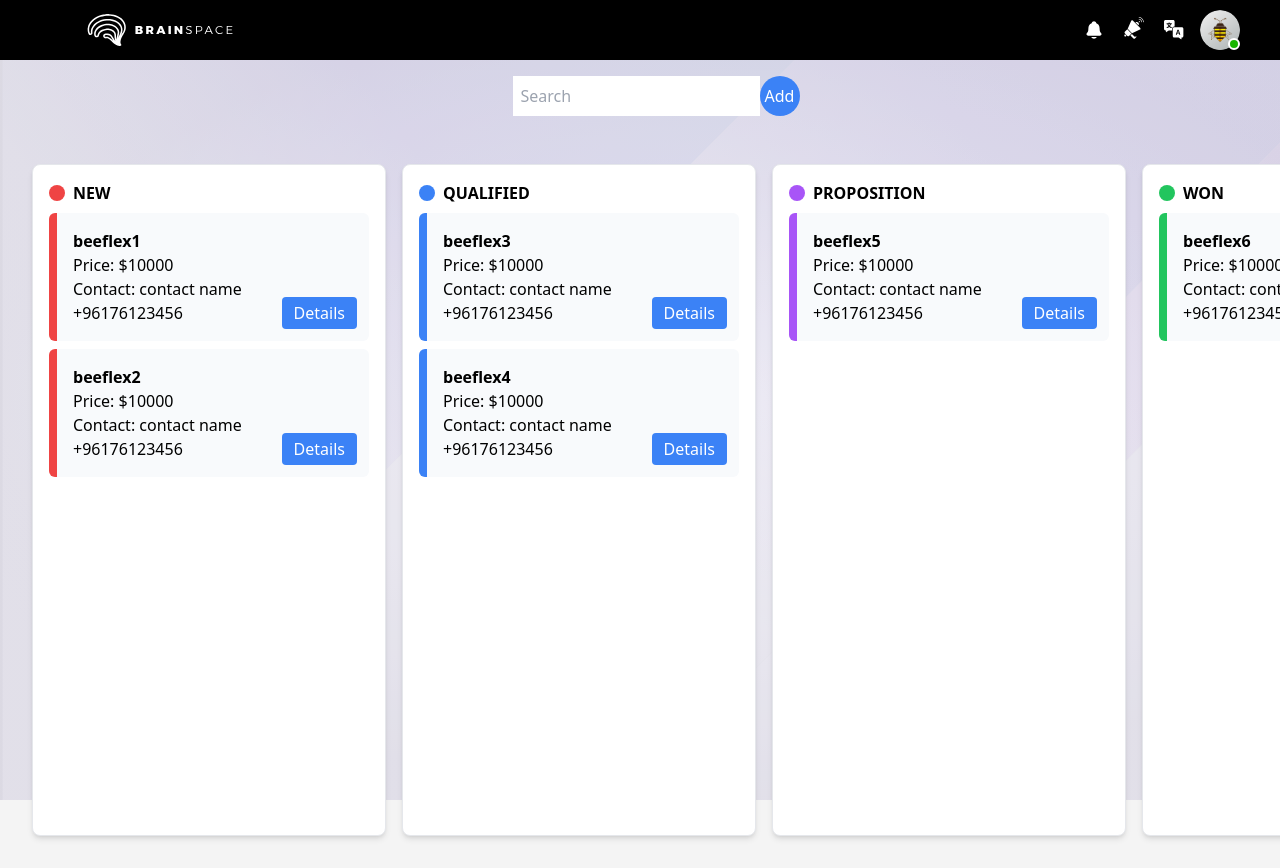
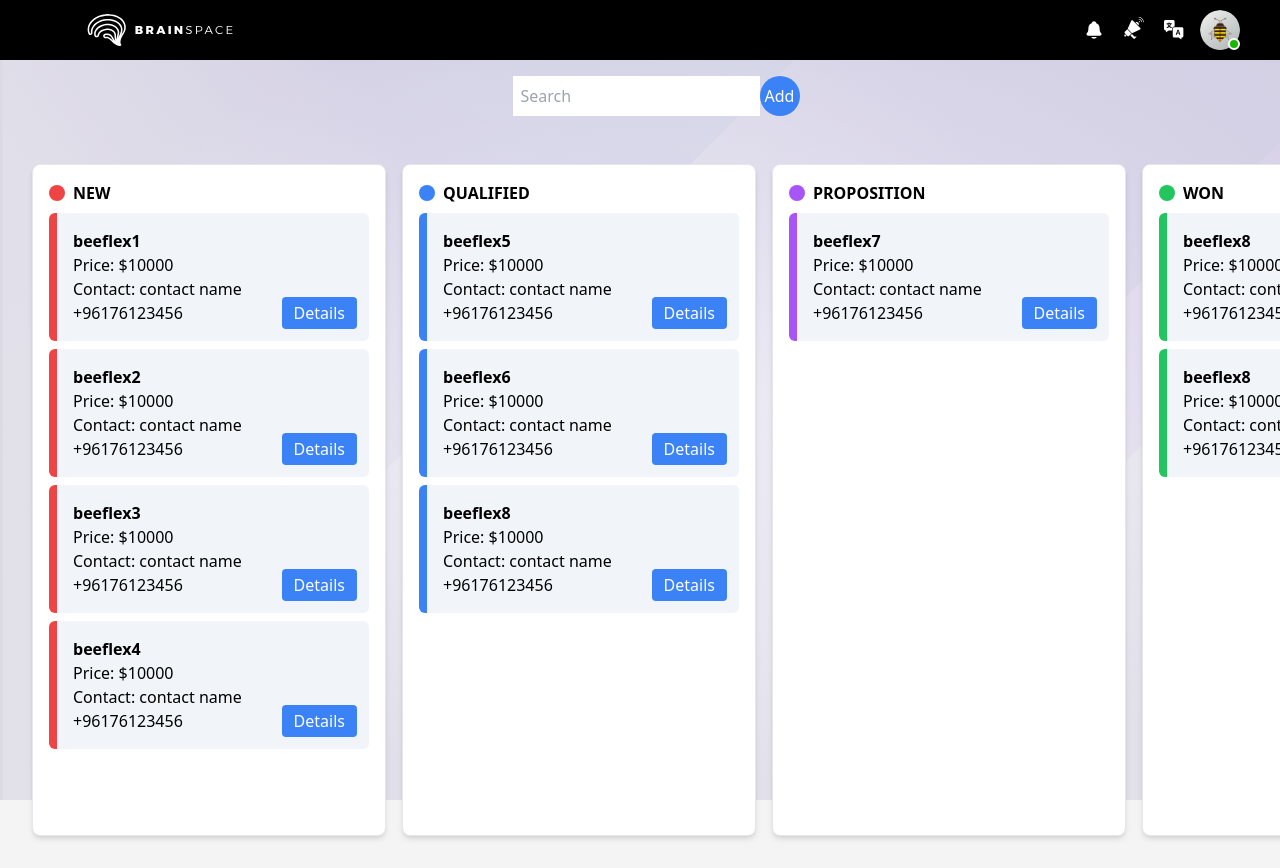
Before and after one commit to JanaSaker/CRM, a Next.js app: page /en/crm in a window 1280 px wide. Shown: the top 868 px of the page. Built offline with nearby package versions, Linux system fonts and the light colour scheme.

Commit message:
added-leads-drag-sorting

```diff
--- a/package.json
+++ b/package.json
@@ -12,6 +12,7 @@
     "@dnd-kit/accessibility": "^3.1.1",
     "@dnd-kit/core": "^6.3.1",
     "@dnd-kit/sortable": "^10.0.0",
+    "@dnd-kit/utilities": "^3.2.2",
     "@reduxjs/toolkit": "^2.5.0",
     "@tsparticles/engine": "^3.7.1",
     "axios": "^1.7.9",
--- a/src/app/[locale]/crm/components/Lead.tsx
+++ b/src/app/[locale]/crm/components/Lead.tsx
@@ -1,6 +1,7 @@
 import React from "react";
 import { useDraggable } from "@dnd-kit/core";
 import { CSS } from "@dnd-kit/utilities";
+import { useSortable } from "@dnd-kit/sortable";
 
 interface LeadType {
   id: number;
@@ -13,6 +14,7 @@ interface LeadType {
 
 interface LeadProps {
   lead: LeadType;
+  grabbed: boolean;
   onLeadClick: (lead: LeadType) => void;
 }
 
@@ -23,37 +25,57 @@ const borderColors: Record<string, string> = {
   won: "border-green-500",
 };
 
-const Lead: React.FC<LeadProps> = ({ lead, onLeadClick }) => {
-  const { attributes, listeners, setNodeRef, isDragging, transform } =
-    useDraggable({
-      id: lead.id.toString(),
-    });
+const Lead: React.FC<LeadProps> = ({ lead, onLeadClick, grabbed }) => {
+  const {
+    attributes,
+    listeners,
+    setNodeRef,
+    isDragging,
+    transform,
+    transition,
+  } = useSortable({
+    id: lead.id,
+    data: {
+      type: "Lead",
+      lead,
+    },
+  });
 
   const style = {
+    transition,
     transform: CSS.Translate.toString(transform),
   };
 
-  return (
-    <div
-      className={`relative ${isDragging ? "opacity-80 scale-110 z-50" : ""}`}
-    >
-      <li
+  if (isDragging) {
+    return (
+      <div
         ref={setNodeRef}
         style={style}
+        className="bg-slate-200 p-4 mb-2 rounded-md h-32 opacity-70 border-2 border-slate-400"
+      />
+    );
+  }
+
+  return (
+    <div ref={setNodeRef} className={`relative`}>
+      <div
         {...listeners}
         {...attributes}
-        className={`p-4 mb-2 rounded-md bg-slate-50 border-l-8 ${
-          borderColors[lead.status]
-        }`}
+        style={style}
+        className={`p-4 mb-2 rounded-md h-32 bg-slate-100 border-l-8 cursor-grab  ${
+          grabbed && "cursor-grabbing shadow-xl scale-[1.04] opacity-85"
+        } ${borderColors[lead.status]} `}
       >
         <p className="font-semibold">{lead.title}</p>
         <p>Price: ${lead.price}</p>
         <p>Contact: {lead.name}</p>
         <p>{lead.number}</p>
-      </li>
+      </div>
       <button
         style={style}
-        className="mt-2 py-1 px-3 bg-blue-500 text-white rounded hover:bg-blue-600 absolute bottom-3 right-3"
+        className={`mt-2 py-1 px-3 bg-blue-500 text-white rounded hover:bg-blue-600 absolute bottom-3 right-3 ${
+          grabbed && "scale-[1.03]"
+        }`}
         onClick={(e) => {
           e.stopPropagation();
           onLeadClick(lead);
--- a/src/app/[locale]/crm/components/Leads.tsx
+++ b/src/app/[locale]/crm/components/Leads.tsx
@@ -1,6 +1,8 @@
-import React from "react";
+import React, { useMemo } from "react";
 import Lead from "./Lead";
 import { useDroppable } from "@dnd-kit/core";
+import { SortableContext, useSortable } from "@dnd-kit/sortable";
+import { CSS } from "@dnd-kit/utilities";
 
 interface LeadType {
   id: number;
@@ -25,22 +27,46 @@ const statusColors: Record<string, string> = {
 };
 
 const Leads: React.FC<LeadsProps> = ({ status, leads, onLeadClick }) => {
-  const { setNodeRef } = useDroppable({ id: status });
+  const leadsIds = useMemo(() => {
+    return leads.map((lead) => lead.id);
+  }, [leads]);
+
+  const { setNodeRef, attributes, listeners, transform, transition } =
+    useSortable({
+      id: status,
+      data: {
+        type: "status",
+        status,
+      },
+    });
+
+  const style = {
+    transition,
+    transform: CSS.Translate.toString(transform),
+  };
 
   return (
     <div
       ref={setNodeRef}
+      style={style}
       className="border rounded-lg shadow-md h-full bg-white p-4"
     >
       <div className="flex gap-2 items-center">
         <div className={`rounded-full w-4 h-4 ${statusColors[status]}`}></div>
         <h2 className="font-bold">{status.toUpperCase()}</h2>
       </div>
-      <ul className="mt-2 w-80">
-        {leads.map((lead) => (
-          <Lead key={lead.id} lead={lead} onLeadClick={onLeadClick} />
-        ))}
-      </ul>
+      <div className="mt-2 w-80">
+        <SortableContext items={leadsIds}>
+          {leads.map((lead) => (
+            <Lead
+              key={lead.id}
+              lead={lead}
+              onLeadClick={onLeadClick}
+              grabbed={false}
+            />
+          ))}
+        </SortableContext>
+      </div>
     </div>
   );
 };
--- a/src/app/[locale]/crm/components/StatusContainer.tsx
+++ b/src/app/[locale]/crm/components/StatusContainer.tsx
@@ -2,11 +2,19 @@
 
 import React, { useState } from "react";
 import Leads from "./Leads";
-import { DndContext, DragEndEvent } from "@dnd-kit/core";
 import { Button } from "primereact/button";
 import { InputText } from "primereact/inputtext";
 import OpportunityDetailsModal from "./OpportunityDetailsModal";
 import ContactModal from "./ContactModal";
+import {
+  DndContext,
+  DragEndEvent,
+  DragOverlay,
+  DragStartEvent,
+} from "@dnd-kit/core";
+import { SortableContext } from "@dnd-kit/sortable";
+import { createPortal } from "react-dom";
+import Lead from "./Lead";
 
 interface Lead {
   id: number;
@@ -58,7 +66,7 @@ const StatusContainer: React.FC = () => {
     },
     {
       id: 3,
-      status: "qualified",
+      status: "new",
       title: "beeflex3",
       price: 10000,
       name: "contact name",
@@ -66,7 +74,7 @@ const StatusContainer: React.FC = () => {
     },
     {
       id: 4,
-      status: "qualified",
+      status: "new",
       title: "beeflex4",
       price: 10000,
       name: "contact name",
@@ -74,7 +82,7 @@ const StatusContainer: React.FC = () => {
     },
     {
       id: 5,
-      status: "proposition",
+      status: "qualified",
       title: "beeflex5",
       price: 10000,
       name: "contact name",
@@ -82,18 +90,53 @@ const StatusContainer: React.FC = () => {
     },
     {
       id: 6,
+      status: "qualified",
+      title: "beeflex6",
+      price: 10000,
+      name: "contact name",
+      number: "+96176123456",
+    },
+    {
+      id: 7,
+      status: "proposition",
+      title: "beeflex7",
+      price: 10000,
+      name: "contact name",
+      number: "+96176123456",
+    },
+    {
+      id: 8,
       status: "won",
-      title: "beeflex6",
+      title: "beeflex8",
+      price: 10000,
+      name: "contact name",
+      number: "+96176123456",
+    },
+    {
+      id: 9,
+      status: "won",
+      title: "beeflex8",
+      price: 10000,
+      name: "contact name",
+      number: "+96176123456",
+    },
+    {
+      id: 10,
+      status: "qualified",
+      title: "beeflex8",
       price: 10000,
       name: "contact name",
       number: "+96176123456",
     },
   ]);
 
-  const [selectedOpportunity, setSelectedOpportunity] = useState<Opportunity | null>(null);
+  const [selectedOpportunity, setSelectedOpportunity] =
+    useState<Opportunity | null>(null);
   const [isOpportunityModalOpen, setIsOpportunityModalOpen] = useState(false);
 
   const [isContactModalOpen, setIsContactModalOpen] = useState(false);
+
+  const [activeLead, setActiveLead] = useState<Lead | null>(null);
 
   const mapLeadToOpportunity = (lead: Lead): Opportunity => {
     return {
@@ -135,6 +178,14 @@ const StatusContainer: React.FC = () => {
     setLeads(updatedLeads);
   };
 
+  const onDragStart = function (event: DragStartEvent) {
+    console.log(event.active.data.current?.lead);
+    if (event.active.data.current?.type === "Lead") {
+      setActiveLead(event.active.data.current.lead);
+      return;
+    }
+  };
+
   return (
     <>
       <header className="flex justify-center w-full m-4">
@@ -146,8 +197,9 @@ const StatusContainer: React.FC = () => {
           Add
         </Button>
       </header>
-      <DndContext onDragEnd={onDragEnd}>
+      <DndContext onDragStart={onDragStart}>
         <div className="flex gap-4 p-8 h-[92vh]">
+          <SortableContext items={status}>
             {status.map((s) => (
               <Leads
                 key={s}
@@ -156,7 +208,20 @@ const StatusContainer: React.FC = () => {
                 onLeadClick={handleLeadClick}
               />
             ))}
+          </SortableContext>
         </div>
+        {createPortal(
+          <DragOverlay>
+            {activeLead && (
+              <Lead
+                lead={activeLead}
+                onLeadClick={handleLeadClick}
+                grabbed={true}
+              />
+            )}
+          </DragOverlay>,
+          document.body
+        )}
       </DndContext>
 
       {selectedOpportunity && (
```
Also changed, not shown: 1 other file (tests, documents, lock files or other folders). Lines whose indentation alone changed are shown as unchanged.
